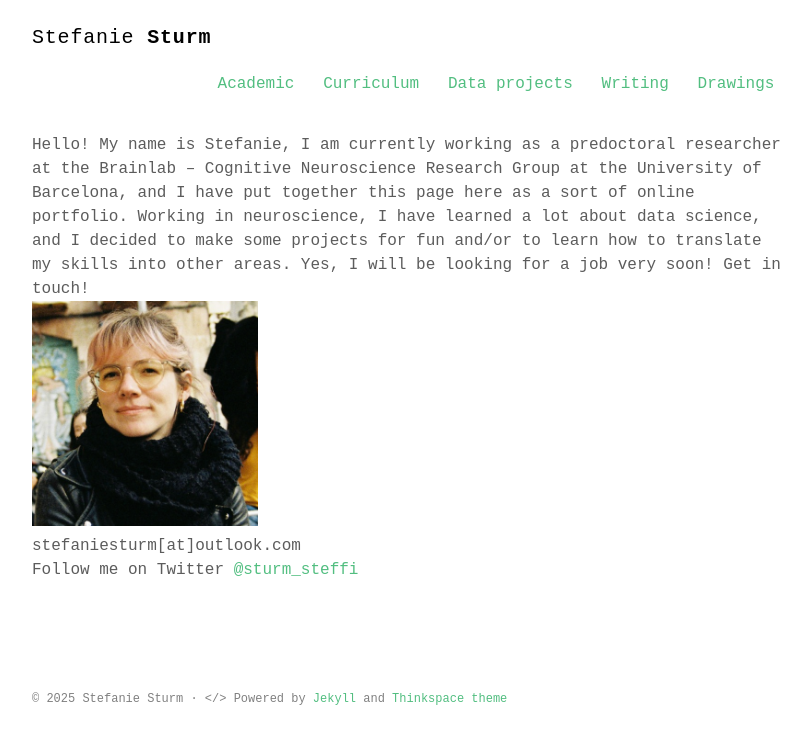
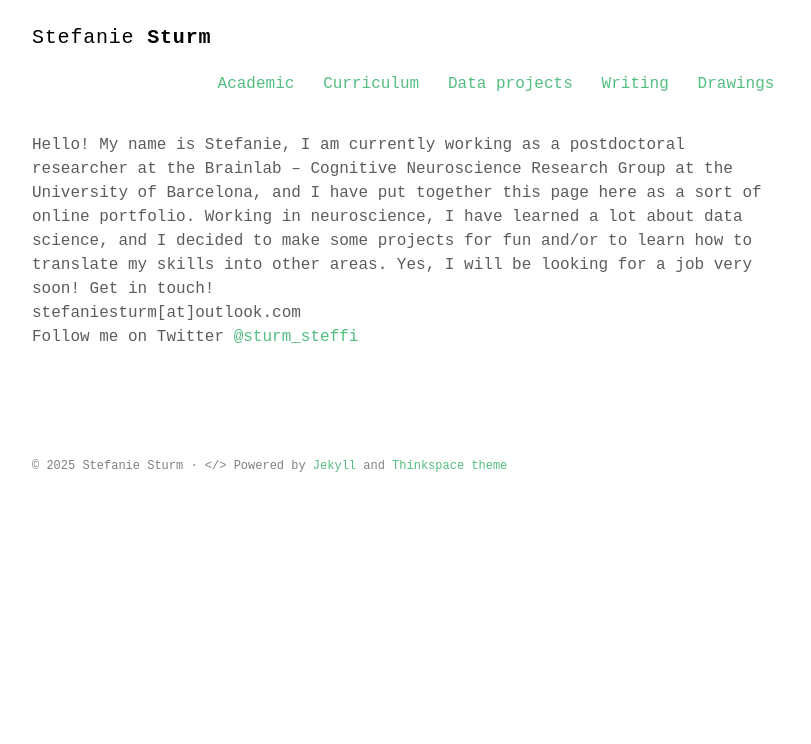
Before and after one commit to stefaniesturm/stefaniesturm.github.io, a Jekyll site: the page built from index.html, in a window 1280 px wide. Shown: the top 744 px of the page, without its empty margins (232-1043 px from the left). Built offline with Jekyll 4.4.1, drawn with Linux system fonts in a browser that asks for light colours; some web fonts are replaced.

Commit message:
Update intro.html

```diff
--- a/_includes/intro.html
+++ b/_includes/intro.html
@@ -3,10 +3,8 @@
     <p class="lead" >
     <p class="lead" style="font-size:100%;">
       <small>
-        Hello! My name is Stefanie, I am currently working as a predoctoral researcher at the Brainlab – Cognitive Neuroscience Research Group at the University of Barcelona, and I have put together this page here as a sort of online portfolio. Working in neuroscience, I have learned a lot about data science, and I decided to make some projects for fun and/or to learn how to translate my skills into other areas. Yes, I will be looking for a job very soon! Get in touch!
+        Hello! My name is Stefanie, I am currently working as a postdoctoral researcher at the Brainlab – Cognitive Neuroscience Research Group at the University of Barcelona, and I have put together this page here as a sort of online portfolio. Working in neuroscience, I have learned a lot about data science, and I decided to make some projects for fun and/or to learn how to translate my skills into other areas. Yes, I will be looking for a job very soon! Get in touch!
       </small>
-      <br>
-      <img style="width:30%" src="/images/steffi.jpeg" alt="This is me.">
       <br>
       <small> stefaniesturm[at]outlook.com </small>
       <br>
```
